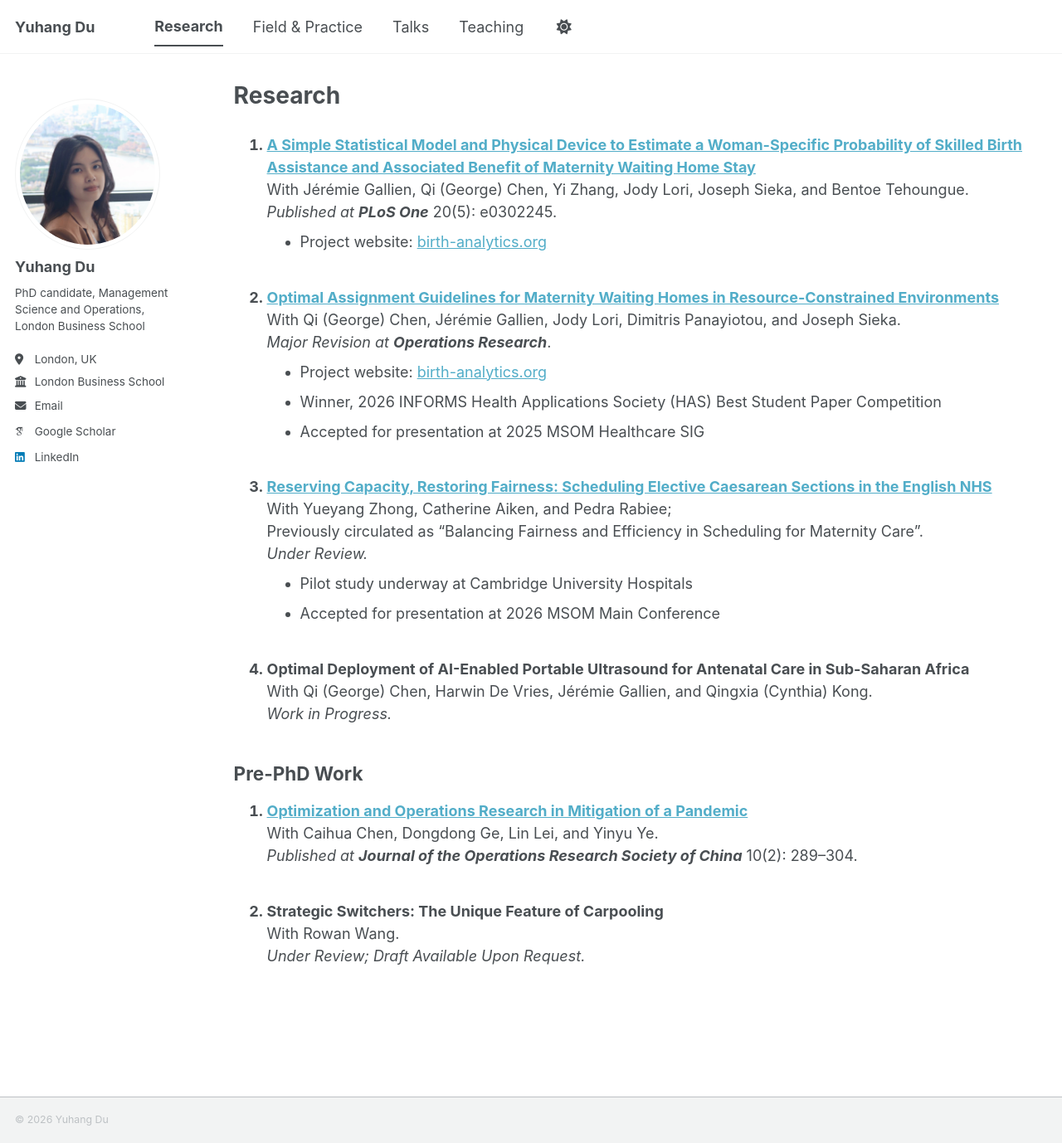
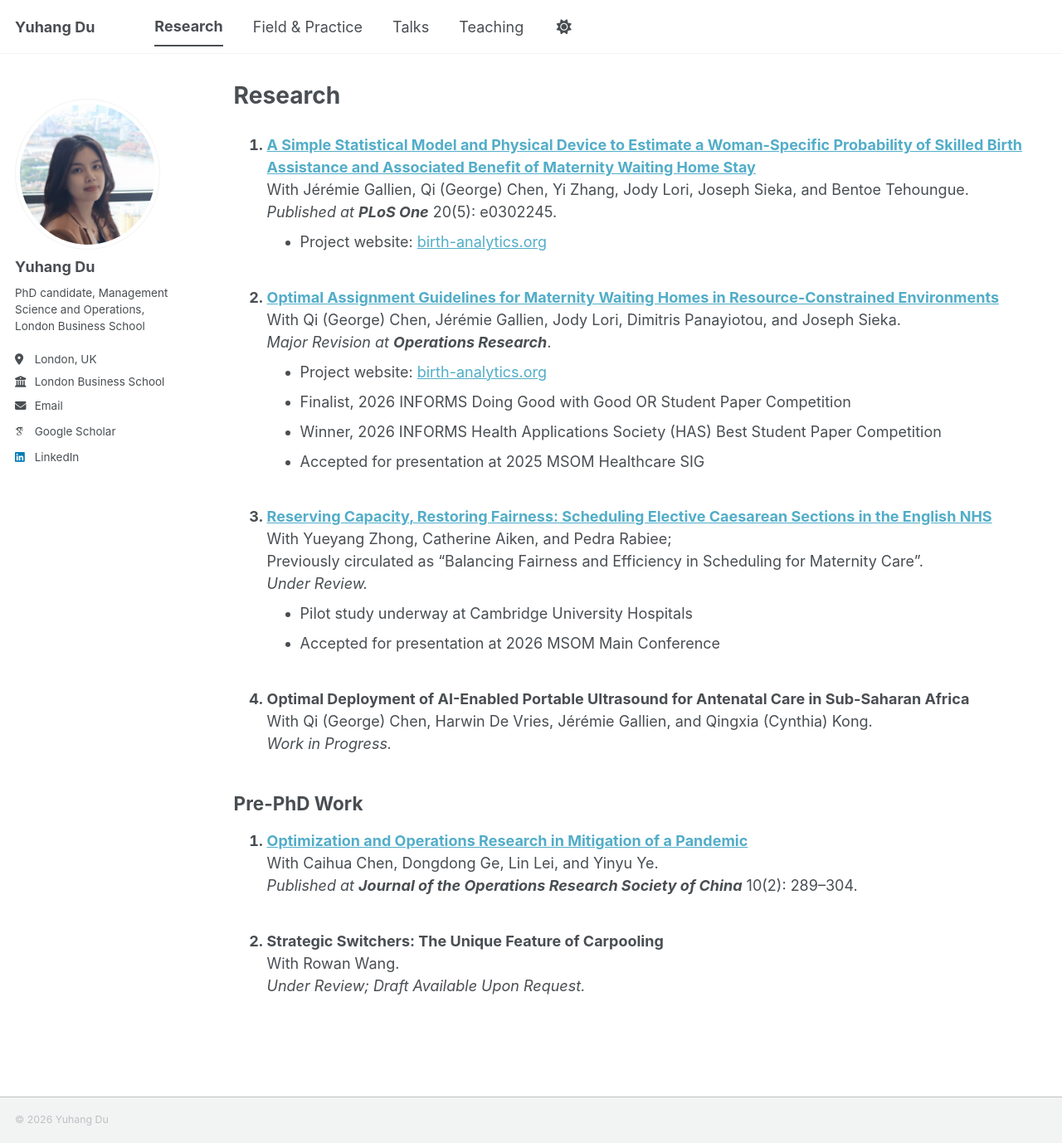
Before and after one commit to yuhangdu-edu/yuhangdu-edu.github.io, a Jekyll site: the page built from _pages/research.md, in a window 1280 px wide and 1378 px high. Shown: the whole window at 83% size. Built offline with Jekyll 4.4.1, drawn with Linux system fonts in a browser that asks for light colours; some web fonts are replaced; a script bundle is joined from its source files by our own code; library files that are not in the unit come from our copies.

Commit message:
Update research.md

```diff
--- a/_pages/research.md
+++ b/_pages/research.md
@@ -33,6 +33,7 @@ With Jérémie Gallien, Qi (George) Chen, Yi Zhang, Jody Lori, Joseph Sieka, and
 With Qi (George) Chen, Jérémie Gallien, Jody Lori, Dimitris Panayiotou, and Joseph Sieka.<br>
 *Major Revision at **Operations Research***.
 - Project website: [birth-analytics.org](http://birth-analytics.org/)
+- Finalist, 2026 INFORMS Doing Good with Good OR Student Paper Competition
 - Winner, 2026 INFORMS Health Applications Society (HAS) Best Student Paper Competition
 - Accepted for presentation at 2025 MSOM Healthcare SIG
 
```
